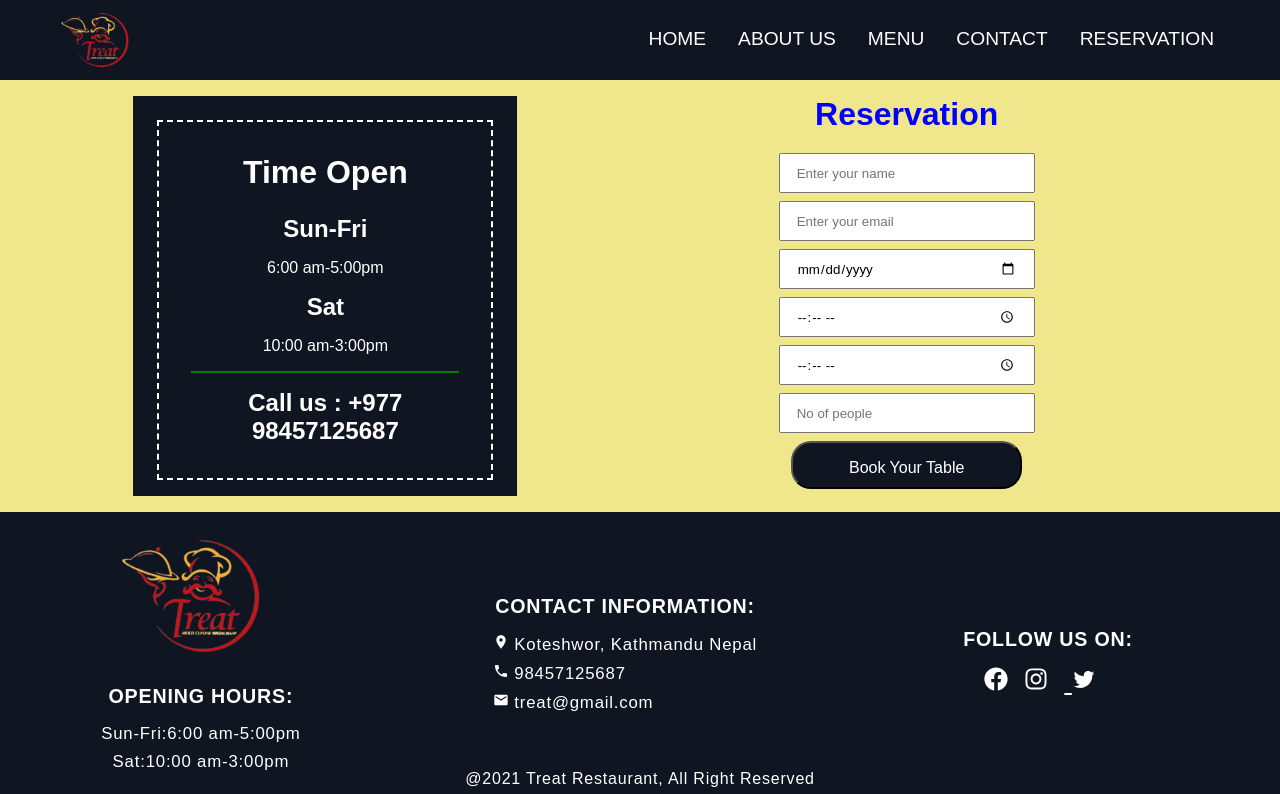
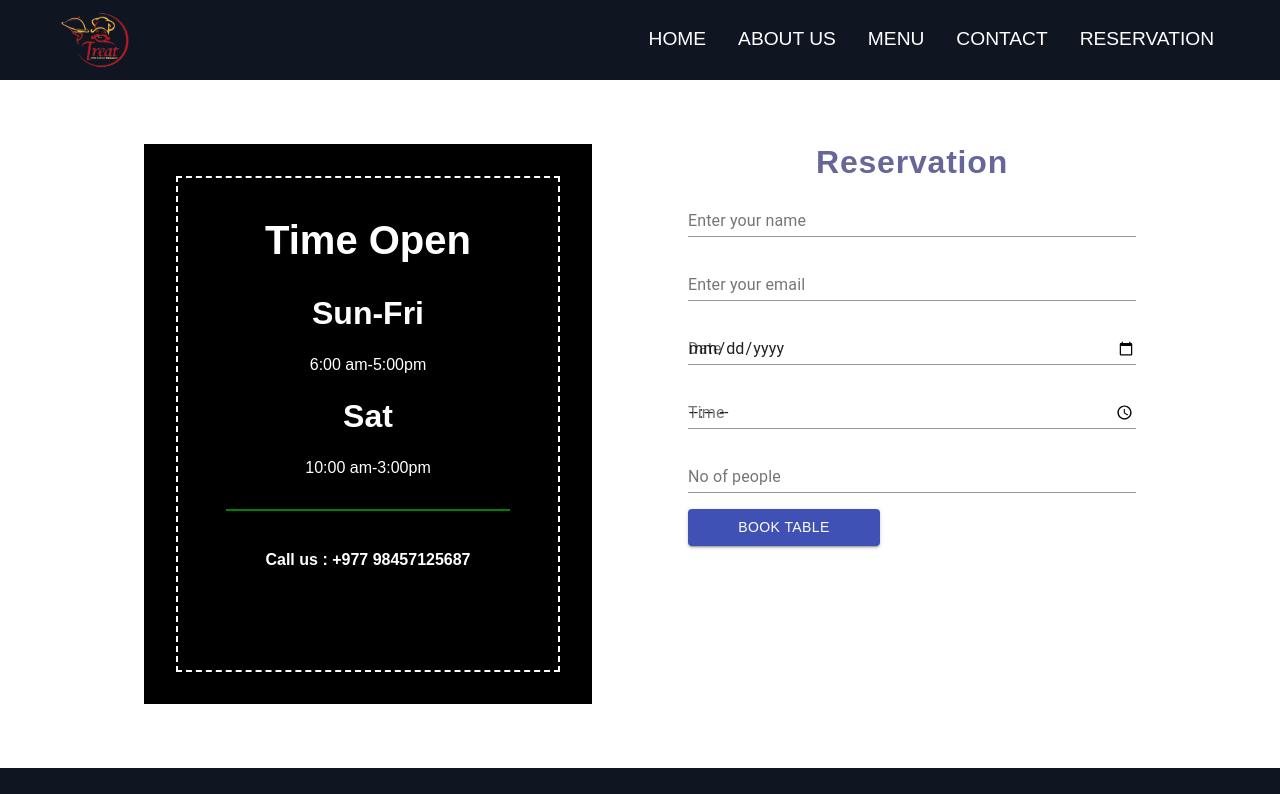
Before and after one commit to Yamuna-neutroline/TreatRestaurant, a React (Create React App) app: page /reservation in a window 1280 px wide. Shown: the top 794 px of the page. Built offline with nearby package versions, Linux system fonts and the light colour scheme.

Commit message:
Reservation Updated

```diff
--- a/src/App.js
+++ b/src/App.js
@@ -20,16 +20,15 @@ function App() {
       <Switch>
               <Route exact path='/' component={Homepage} />
               <Route path='/aboutus' component={Aboutus} />
-              {/*
-              <Route path='/menu' component={Menu} />
-              <Route path='/contact' component={Contact} />
-              <Route path='/reservation' component={Reservation} /> */}
+
+              {/* <Route path='/menu' component={Menu} /> */}
+              <Route path='/contact' component={ContactUs} />
+              <Route path='/reservation' component={Reservation} />
           </Switch>
 
 
     </Router>
-    <Reservation/>
-    {/* <ContactUs/> */}
+
 
       <Footer/>
     </>
--- a/src/components/Reservation/Reservation.js
+++ b/src/components/Reservation/Reservation.js
@@ -1,41 +1,83 @@
-import React from 'react'
-import {ReservationContainer,
+import React from "react";
+import { makeStyles } from '@material-ui/core/styles';
+import {TextField,Button} from '@material-ui/core';
+import {
+  ReservationContainer,
   LeftReservation,
   RightReservation,
   LeftContainer,
   BorderLine,
-FormContainer,
-}from './ReservationElements';
+
+} from "./ReservationElements";
+const useStyles = makeStyles((theme) => ({
+    container:
+    {
+display:'flex',
+flexDirection:'column',
+
+'&>*':{
+margin:theme.spacing(1),
+width:'35vw',
+[theme.breakpoints.down("sm")]: {
+    width: "38vw",
+  },
+
+},
+
+    },
+
+    btn: {
+        width:'15vw',
+
+    }
+  }));
 const Reservation = () => {
+    const classes = useStyles();
   return (
     <>
       <ReservationContainer>
         <LeftReservation>
           <LeftContainer>
             <h2>Time Open</h2>
-<h3 >Sun-Fri</h3><p>6:00 am-5:00pm</p>
-          <h3>Sat</h3><p>10:00 am-3:00pm</p>
-         <BorderLine/>
+            <h3>Sun-Fri</h3>
+            <p>6:00 am-5:00pm</p>
+            <h3>Sat</h3>
+            <p>10:00 am-3:00pm</p>
+            <BorderLine />
             <h4>Call us : +977 98457125687 </h4>
           </LeftContainer>
         </LeftReservation>
         <RightReservation>
           <h1>Reservation</h1>
-           <FormContainer>
-      <form method="post" >
-<input type="text" name="name" required="true" placeholder="Enter your name"/><br/>
-<input type="email" name="email" required="true"  placeholder="Enter your email"/><br/>
-<input type="date" name="date" required="true"  placeholder="Enter your date"/><br/>
-<input type="time" name="time" required="true"  placeholder="Enter your time"/><br/>
-<input type="time" name="duration" required="true"  placeholder="Enter your duration"/><br/>
-<input type="number" name="people"  placeholder="No of people"/><br/>
-<input type="submit" value="Book Your Table"/>
+
+          <form className={classes.container}  noValidate autoComplete="off">
+     <TextField id="standard-basic" label="Enter your name" />
+     <TextField id="standard-basic" label="Enter your email" />
+     <TextField
+   id="standard-basic"
+   label="Date"
+
+    type="date"
+  />
+  <TextField
+    id="time"
+    label="Time"
+    type="time"
+
+    />
+    <TextField id="standard-basic"  label="No of people" type="number" />
+    <Button variant="contained" color="primary" className={classes.btn}>
+  Book Table
+</Button>
 </form>
-           </FormContainer>
+
+
+
+
         </RightReservation>
       </ReservationContainer>
     </>
-    )
-}
+  );
+};
 
-export default Reservation
+export default Reservation;
--- a/src/components/Reservation/ReservationElements.js
+++ b/src/components/Reservation/ReservationElements.js
@@ -6,126 +6,100 @@ export const ReservationContainer = styled.div`
   align-items: center;
   text-align: center;
   z-index: 1;
-  position: sticky;
-  background-color: khaki;
-  font-family: "Times New Roman", Times, serif;
-  @media screen and (max-width: 880px) {
-    flex-direction: column;
-    height: 150vh;
+  position: relative;
+  margin: 4rem;
+  height:70vh;
+  @media screen and (max-width: 1085px) {
+   height:100vh;
+
+  }
+
+
+  @media screen and (max-width: 915px) {
+   flex-direction:column;
+   height:180vh;
+  width:auto;
+
   }
 `;
 export const LeftReservation = styled.div`
-  background-color: #101522;
-  height: 50vh;
-  width: 30vw;
+  background-color: #000;
+  height: 70vh;
+  width: 35vw;
   color: #fff;
   margin: 1rem;
   padding: 1rem;
   @media screen and (max-width: 1085px) {
-    height: 75vh;
-    width:50vw;
+   height:95vh;
+   width:50vw;
   }
-  @media screen and (max-width: 880px) {
-    width: 80vw;
-    margin-top: 1rem;
+  @media screen and (max-width: 915px) {
+
+   height:100vh;
+   width:70vw;
+
   }
-  @media screen and (max-width: 450px) {
-    width: 90vw;
-    height:75vh;
-    font-size:1rem;
-  }
+  @media screen and (max-width: 520px) {
+
+    width:90vw;
+    height:130vh;
+   }
 `;
 export const LeftContainer = styled.div`
   padding: 1rem;
-  margin: 0.5rem;
+  margin: 1rem;
   border: 0.5px dashed #fff;
   border-radius: 0.5px;
   border-width: 2px;
-  height: 45vh;
-  @media screen and (max-width: 1085px) {
-    height: 68vh;
+  height: 62vh;
+ text-align:center;
 
-    font-size: 1rem;
+  h2 {
+    font-size: 2.5rem;
+    margin: 1rem;
+    padding: 0.5rem;
 
   }
-  @media screen and (max-width: 480px) {
-    height: 65vh;
+  h3 {
+    font-size: 2rem;
+    padding: 0.5rem;
+    margin: 1rem;
+  }
+  h4 {
+    font-size: 1rem;
+    padding: 0.5rem;
+    margin: 1.2rem;
+  }
+  @media screen and (max-width: 1085px) {
+   height:80vh;
 
 
   }
-  h2 {
-    font-size: 2rem;
-    margin: 0.5rem;
-    padding: 0.5rem;
-  }
-  h3 {
-    font-size: 1.5rem;
-    padding: 0.5rem;
-    margin: 0.5rem;
-  }
-  h4 {
-    font-size: 1.5rem;
-  }
+
+
 `;
 
 export const BorderLine = styled.div`
-  border: 0.5px solid green;
-  margin: 1rem;
+  border: 1px solid green;
+  margin: 2rem;
 
 `;
 export const RightReservation = styled.div`
-  height: 50vh;
-  width: 40vw;
-  text-align: center;
-  @media screen and (max-width: 1085px) {
-    height: 70vh;
-  }
-  h1 {
-    color: blue;
-    margin-bottom: 1rem;
+height: 70vh;
+margin:0.5rem;
+h1
+{
+  color:#666699;
+  letter-spacing:0.05rem;
+}
+@media screen and (max-width: 1085px) {
+   height:100vh;
+
   }
 `;
 export const FormContainer = styled.div`
-  input {
-    width: 20vw;
-    height: 5vh;
-    margin: 0.25rem;
-    padding: 1rem;
-  }
-  input[type="submit"] {
-    width: 18vw;
-    background-color: #101522;
-    color: white;
-    font-size: 1rem;
+display:flex;
 
-    border-radius: 20px;
-    text-align: center;
-    height: 6vh;
-  }
-  @media screen and (max-width: 1085px) {
 
-    input {
-      width: 40vw;
-    }
 
-    input[type="submit"] {
-      width: 30vw;
-
-      height: 6vh;
-    }
-  }
-
-  @media screen and (max-width: 450px) {
-
-    input {
-      width: 60vw;
-
-    }
-
-    input[type="submit"] {
-      width: 55vw;
-      height: 7vh;
-
-    }
-  }
 `;
```
Lines whose indentation alone changed are shown as unchanged.
